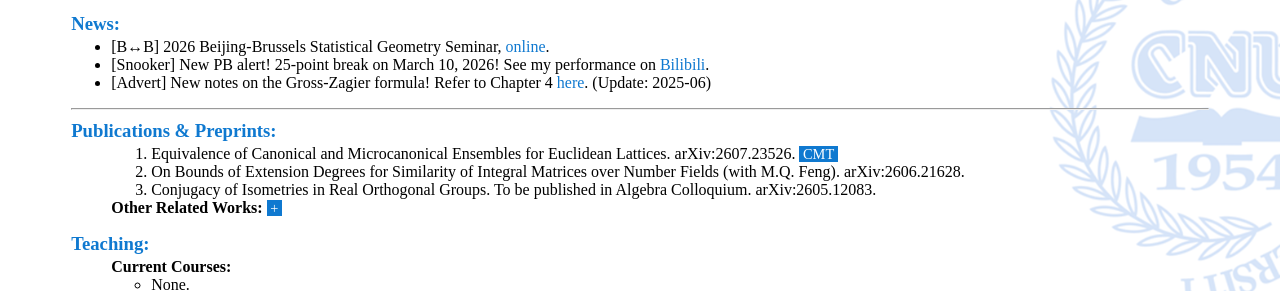
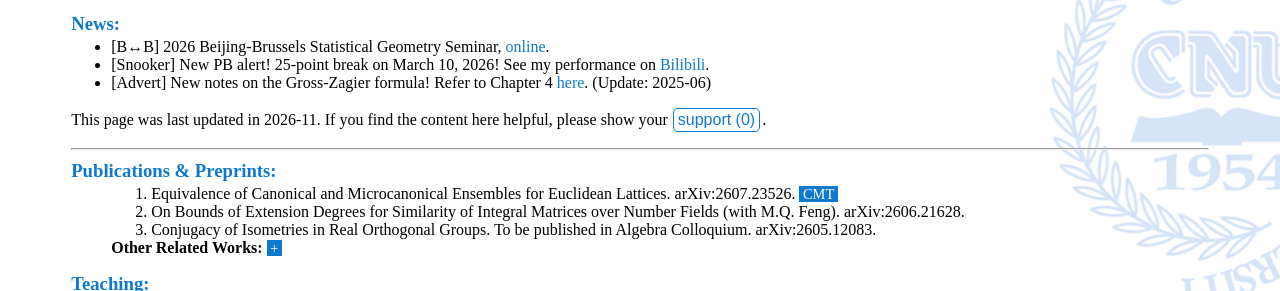
Before and after one commit to ZiyangZhu/home, a plain HTML site: page index.html in a window 1280 px wide. Shown: the part 447-738 px from the top of the page. Drawn offline with Linux system fonts and the light colour scheme.

Commit message:
Update index.html

```diff
--- a/index.html
+++ b/index.html
@@ -44,6 +44,23 @@ mark {
   color: white;
   cursor: pointer;
   font-size: 90%;
+}
+
+.support-btn {
+  padding: 2px 4px;
+  font-size: 100%;
+  border: 1px solid var(--theme-color);
+  background: white;
+  color: var(--theme-color);
+  border-radius: 5px;
+  cursor: pointer;
+  margin-left: 1px;
+  margin-right: 2px;
+}
+
+.support-btn.active {
+  background: var(--theme-color);
+  color: white;
 }
 </style>
 <script type="text/javascript">
@@ -93,12 +110,47 @@ mark {
 <b>Supervisor:</b> 徐飞 教授 (Fei XU, Prof. Dr.)<br>
 <b>Research Interests:</b> AI dissolves boundaries; MATH is one. <del>Number Theory, Arithmetic Geometry, Dynamical System, Mathematical Physics.</del><br>
 </ul>
+
 <h3><a style="color: var(--theme-color)">News:</a></h3>
 <ul>
 <li>[B↔B] 2026 Beijing-Brussels Statistical Geometry Seminar, <a style="color: var(--theme-color)" href="https://beijing-brussels-statistical-geometry.citrusdeer256.chatgpt.site/#">online</a>.</li>
 <li>[Snooker] New PB alert! 25-point break on March 10, 2026! See my performance on <a style="color: var(--theme-color)" href="https://www.bilibili.com/video/BV1Bau36pEUy">Bilibili</a>.</li>
 <li>[Advert] New notes on the Gross-Zagier formula! Refer to Chapter 4 <a style="color: var(--theme-color)" href="https://ziyangzhu.github.io/home/Arakelov.pdf">here</a>. (Update: 2025-06)</li>
 </ul>
+<p>This page was last updated in 2026-11. If you find the content here helpful, please show your <button id="likeBtn" class="support-btn" type="button">support (<span id="likeCount">0</span>)</button>.</p>
+<script>
+  (function() {
+    const INITIAL_COUNT = 0;
+    const COUNT_KEY = 'ziyangzhu_home_like_count';
+    const STATUS_KEY = 'ziyangzhu_home_user_liked';
+
+    const btn = document.getElementById('likeBtn');
+    const countEl = document.getElementById('likeCount');
+
+    let count = parseInt(localStorage.getItem(COUNT_KEY), 10);
+    if (Number.isNaN(count)) count = INITIAL_COUNT;
+    let isLiked = localStorage.getItem(STATUS_KEY) === 'true';
+
+    function render() {
+      countEl.textContent = count;
+      btn.classList.toggle('active', isLiked);
+    }
+
+    btn.addEventListener('click', function() {
+      if (isLiked) {
+        count = Math.max(0, count - 1);
+        isLiked = false;
+      } else {
+        count += 1;
+        isLiked = true;
+      }
+      localStorage.setItem(COUNT_KEY, count);
+      localStorage.setItem(STATUS_KEY, isLiked);
+      render();
+    });
+    render();
+  })();
+</script>
 <hr>
 
 
```
